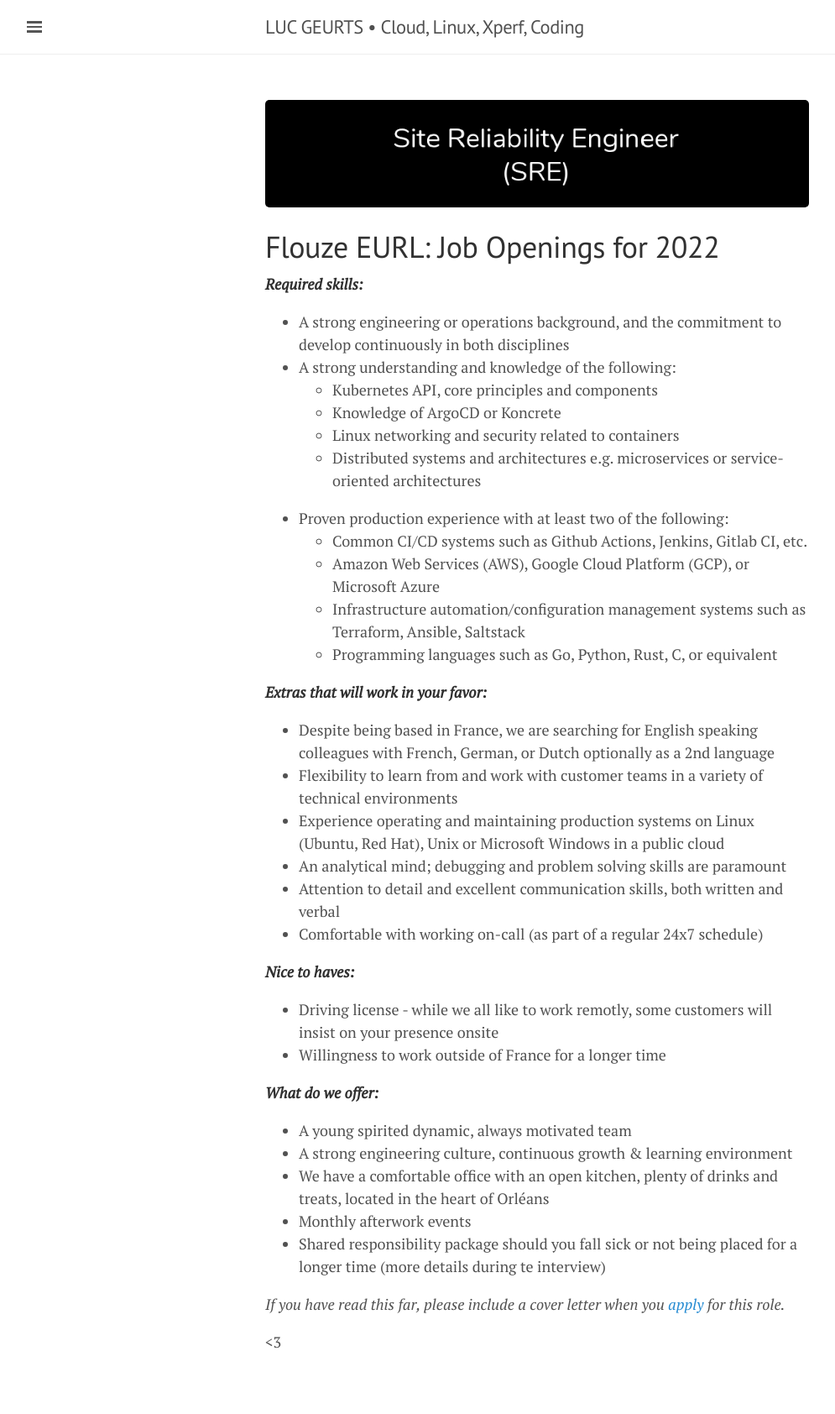
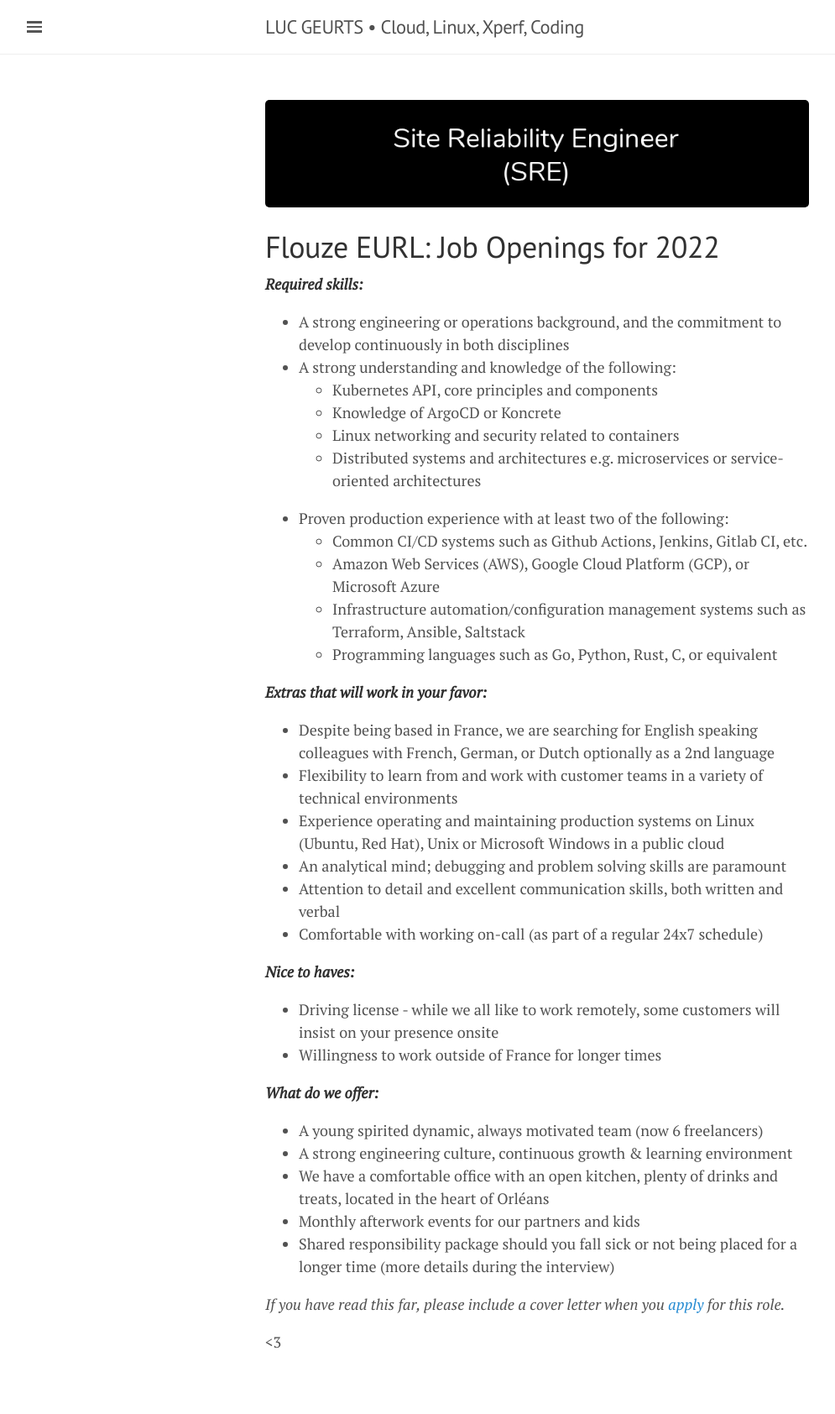
Before and after one commit to lgeurts/lgeurts.github.io, a Jekyll site: the page built from APPLICATION_FORM.md, in a window 1280 px wide. Shown: the whole page at 84% size, without its empty margins (0-995 px from the left). Built offline with Jekyll 4.4.1, drawn with Linux system fonts in a browser that asks for light colours; nearby versions of some CDN libraries; our own code applies the rules of GitHub Pages for plain Markdown files.

Commit message:
Update APPLICATION_FORM.md

```diff
--- a/APPLICATION_FORM.md
+++ b/APPLICATION_FORM.md
@@ -25,15 +25,15 @@
 - Comfortable with working on-call (as part of a regular 24x7 schedule)
 
 ***Nice to haves:***
-- Driving license - while we all like to work remotly, some customers will insist on your presence onsite
-- Willingness to work outside of France for a longer time
+- Driving license - while we all like to work remotely, some customers will insist on your presence onsite
+- Willingness to work outside of France for longer times
 
 ***What do we offer:***
-- A young spirited dynamic, always motivated team
+- A young spirited dynamic, always motivated team (now 6 freelancers)
 - A strong engineering culture, continuous growth & learning environment
 - We have a comfortable office with an open kitchen, plenty of drinks and treats, located in the heart of Orléans
-- Monthly afterwork events
-- Shared responsibility package should you fall sick or not being placed for a longer time (more details during te interview)
+- Monthly afterwork events for our partners and kids
+- Shared responsibility package should you fall sick or not being placed for a longer time (more details during the interview)
 
 *If you have read this far, please include a cover letter when you [apply](flouze-eurl@pm.me) for this role.*
 
```
